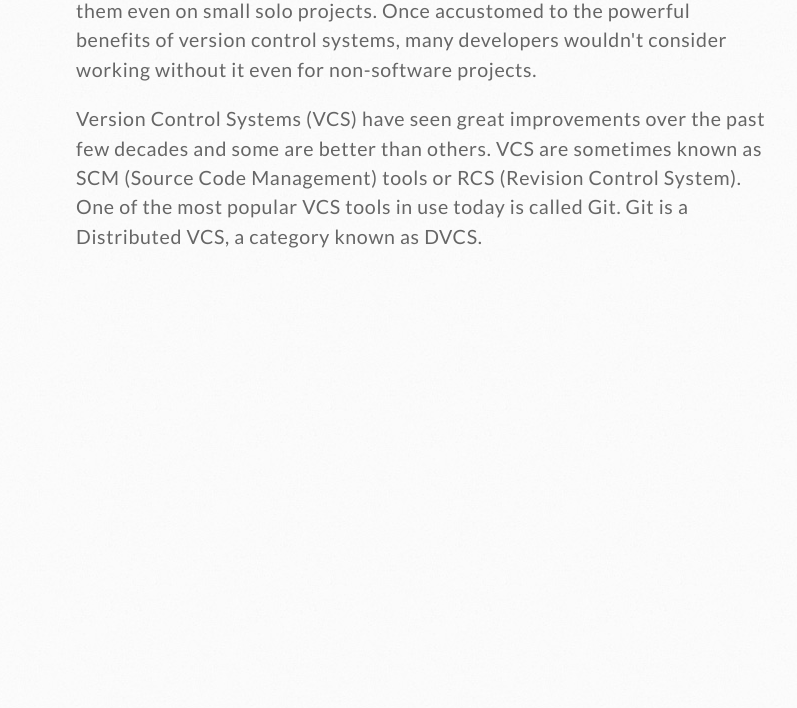
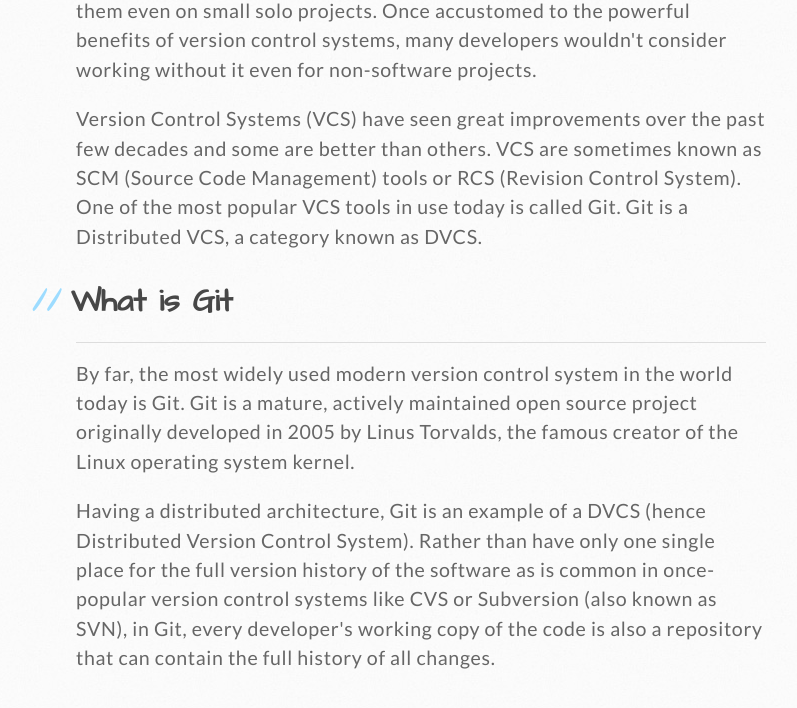
Before and after one commit to Queuy-Enterprise/queuy-docs, a Jekyll site: the page built from environment/version-control.html, in a window 1280 px wide and 1400 px high, scrolled down 1467 px. Shown: the top 708 px of the window, without its empty margins (94-891 px from the left). Built offline with Jekyll 4.4.1, drawn with Linux system fonts in a browser that asks for light colours; before the commit the page ends 1762 px from its top, so only the background shows below that; some of the changed text lies outside the part shown; grey boxes are pictures that could not be loaded.

Commit message:
Explain what is Git

```diff
--- a/environment/version-control.html
+++ b/environment/version-control.html
@@ -36,3 +36,29 @@
     others. VCS are sometimes known as SCM (Source Code Management) tools or RCS (Revision Control System). One of the
     most popular VCS tools in use today is called Git. Git is a Distributed VCS, a category known as DVCS.
 </p>
+<h2>What is Git</h2>
+<hr>
+<p>
+    By far, the most widely used modern version control system in the world today is Git. Git is a mature, actively
+    maintained open source project originally developed in 2005 by Linus Torvalds, the famous creator of the Linux
+    operating system kernel.
+</p>
+<p>
+    Having a distributed architecture, Git is an example of a DVCS (hence Distributed Version Control System). Rather
+    than have only one single place for the full version history of the software as is common in once-popular version
+    control systems like CVS or Subversion (also known as SVN), in Git, every developer's working copy of the code is
+    also a repository that can contain the full history of all changes.
+</p>
+<embed src="https://www.youtube.com/embed/2ReR1YJrNOM"/>
+<div class="note-box">
+    <div class="note-title">Note</div>
+    <p>Learn more about Git from <a href="https://www.atlassian.com/git/tutorials/what-is-git#version-control-with-git">
+            Atlassian tutorials</a>.
+    </p>
+</div>
+<p>
+    Git is the most broadly adopted tool of its kind. Vast numbers of developers already have Git experience and a
+    significant proportion of college graduates may have experience with only Git. While some organizations may need to
+    climb the learning curve when migrating to Git from another version control system, many of their existing and
+    future developers do not need to be trained on Git.
+</p>
```
